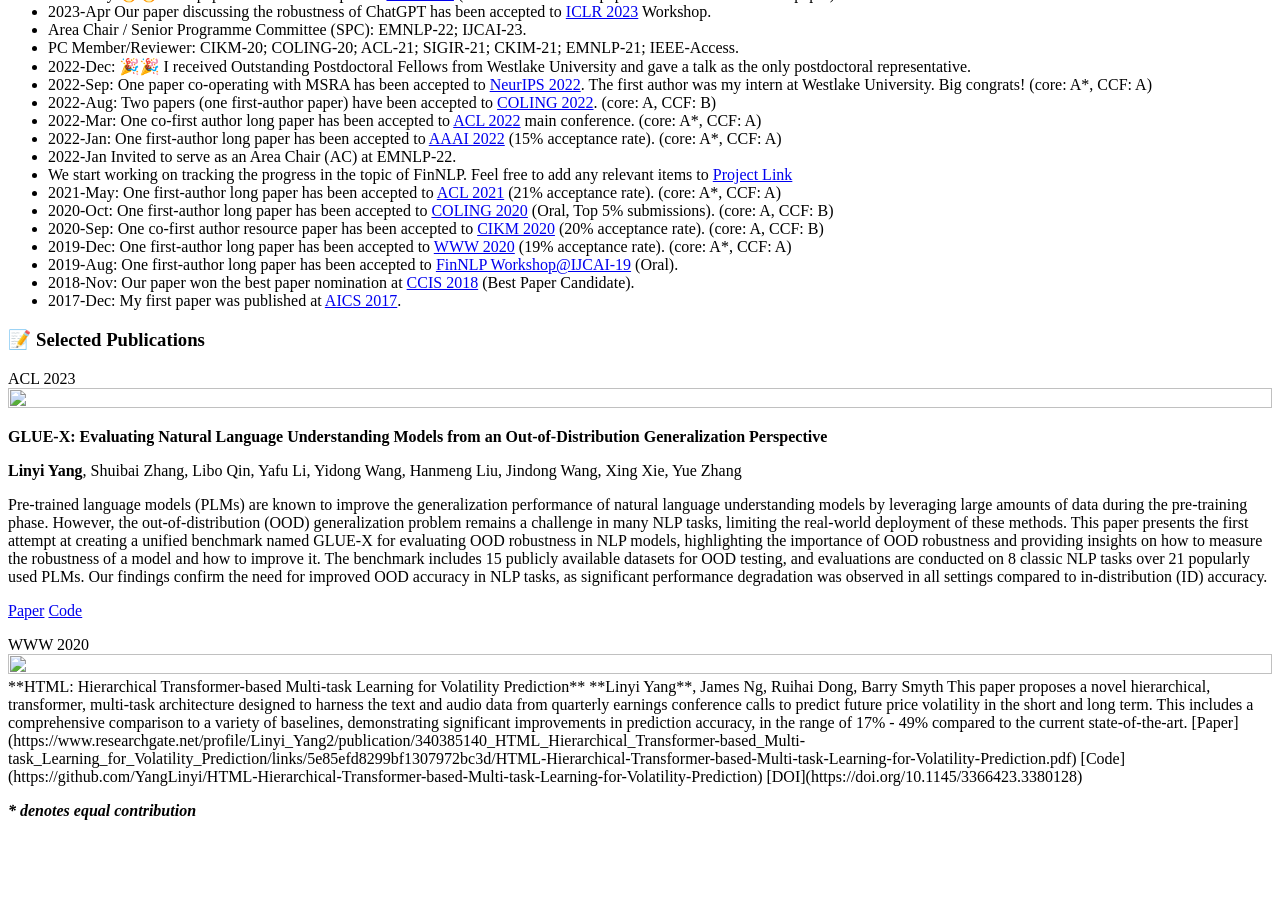
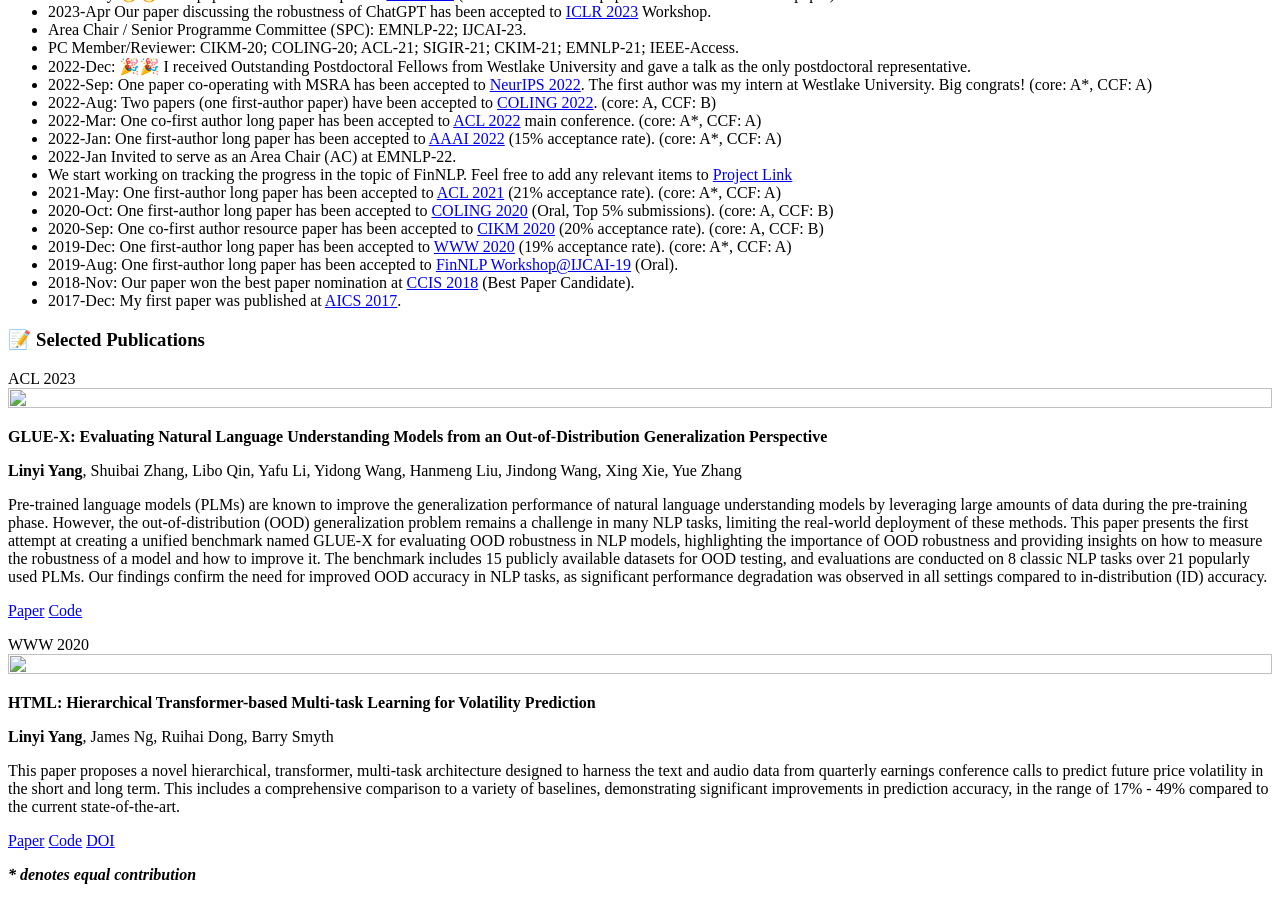
Before and after one commit to YangLinyi/yanglinyi.github.io, a Jekyll site: the page built from _pages/about.md, in a window 1280 px wide and 900 px high, scrolled down 907 px. Built offline with Jekyll 4.4.1, drawn with Linux system fonts in a browser that asks for light colours; our own code applies the rules of GitHub Pages for plain Markdown files; before the commit the page ends 1743 px from its top, so only the background shows below that.

Commit message:
Update about.md

```diff
--- a/_pages/about.md
+++ b/_pages/about.md
@@ -52,7 +52,7 @@ Pre-trained language models (PLMs) are known to improve the generalization perfo
 </div>
 
 <div class='paper-box'><div class='paper-box-image'><div><div class="badge">WWW 2020</div><img src='../images/500x300.png' height="100%" width="100%"></div></div>
-<div class='paper-box-text' markdown="2">
+<div class='paper-box-text' markdown="1">
 
 **HTML: Hierarchical Transformer-based Multi-task Learning for Volatility Prediction**
 
```
